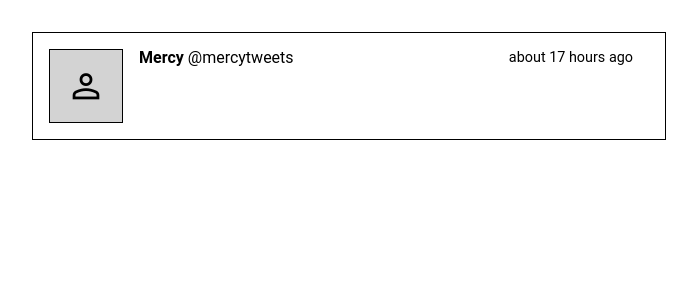
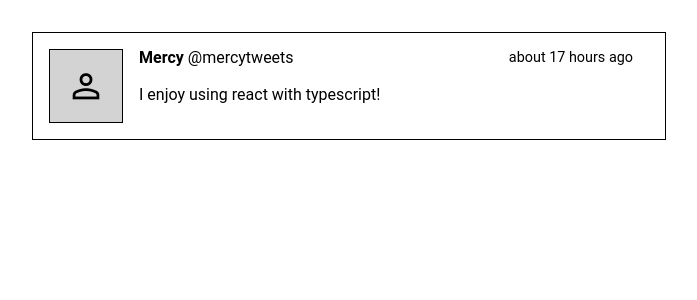
Before and after one commit to anualabi/tweet-component, a React (Create React App) app: page / in a window 1280 px wide. Shown: the top 300 px of the page, without its empty margins (291-988 px from the left). Built offline with nearby package versions, Linux system fonts and the light colour scheme.

Commit message:
create tweet message

```diff
--- /dev/null
+++ b/src/app/components/Message.tsx
@@ -0,0 +1,12 @@
+import styled from 'styled-components';
+
+const Message = () => {
+  return <StyledMessage>I enjoy using react with typescript!</StyledMessage>;
+};
+
+const StyledMessage = styled.p`
+  font-size: 1rem;
+  line-height: 1.5;
+`;
+
+export default Message;
--- a/src/app/components/Tweet.tsx
+++ b/src/app/components/Tweet.tsx
@@ -2,6 +2,7 @@ import styled from 'styled-components';
 import Avatar from './Avatar';
 import Author from './Author';
 import Time from './Tme';
+import Message from './Message';
 
 const Tweet = () => {
   return (
@@ -14,6 +15,9 @@ const Tweet = () => {
           <div className="tweet-content-head">
             <Author />
             <Time />
+          </div>
+          <div className="tweet-content-body">
+            <Message />
           </div>
         </div>
       </StyledTweet>
@@ -48,6 +52,10 @@ const StyledTweet = styled.div`
       align-items: center;
       flex-direction: column;
     }
+
+    &-body {
+      text-align: center;
+    }
   }
 
   @media (min-width: 499px) {
@@ -66,6 +74,10 @@ const StyledTweet = styled.div`
         justify-content: space-between;
         flex-direction: row;
       }
+
+      &-body {
+        text-align: left;
+      }
     }
   }
 `;
```
